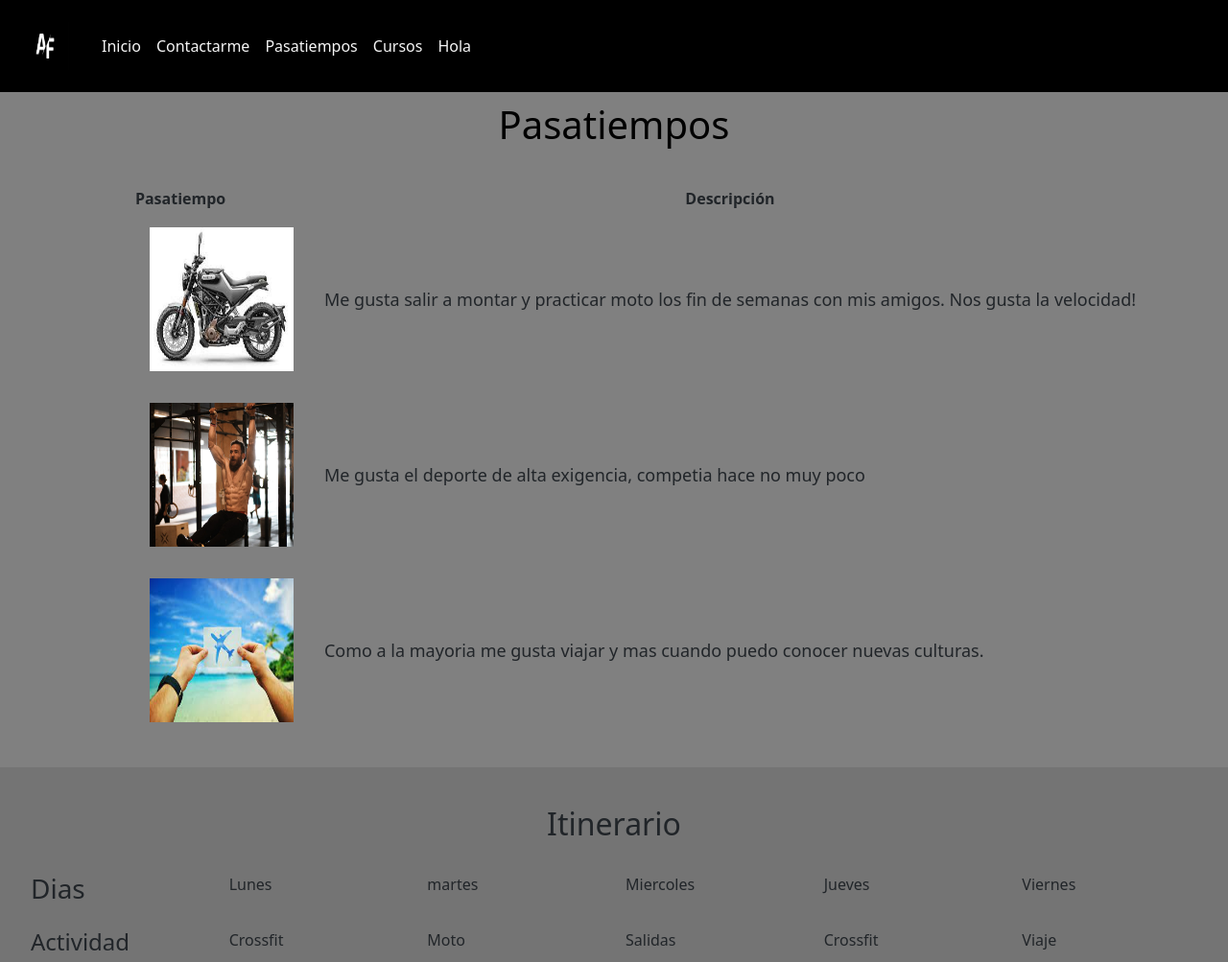
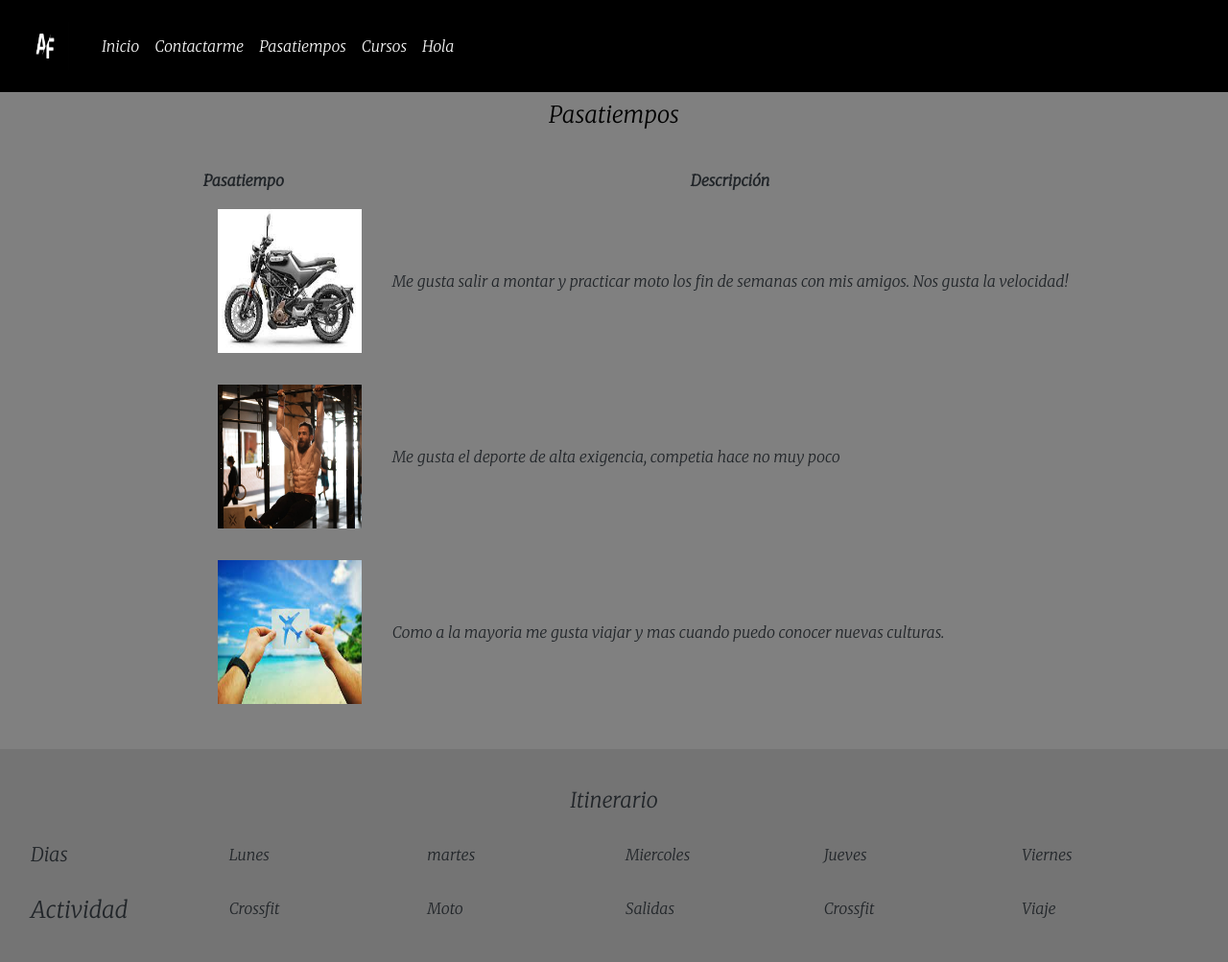
Before and after one commit to AndresFelipeAF/SASS, a website: page pages/pasatiempos.html in a window 1280 px wide. Shown: the top 1003 px of the page at 96% size. Drawn offline with nearby package versions, Linux system fonts and the light colour scheme.

Commit message:
Entrega final

```diff
--- a/pages/pasatiempos.html
+++ b/pages/pasatiempos.html
@@ -13,6 +13,10 @@
      <meta name="viewport" content="width=device-width, initial-scale=1.0">
      <!-- link mi css -->
     <link rel="stylesheet" href="../css/main.css">
+    <!-- link letras -->
+    <link rel="preconnect" href="https://fonts.googleapis.com">
+    <link rel="preconnect" href="https://fonts.gstatic.com" crossorigin>
+    <link href="https://fonts.googleapis.com/css2?family=Merriweather:ital,wght@1,300&family=Source+Sans+Pro:ital,wght@1,200&display=swap" rel="stylesheet">
     <!-- link favicon -->
     <link rel="icon" href="../public/logo.jpg">
     <!-- titulo -->
--- a/scss/_main2.scss
+++ b/scss/_main2.scss
@@ -46,7 +46,6 @@ main {
 
         p{
             color: white;
-            font-size: small;
             text-align: center;
         }
     }
@@ -85,7 +84,6 @@ main {
         h1{
             text-align: center;
             color: black;
-            font-size: 40px;
             padding: 10px;
         }
             .table{
@@ -100,7 +98,6 @@ main {
                     p{
                         margin: 15px;
                         text-align: center;
-                        font-size: medium;
                     }
 
 
@@ -113,8 +110,9 @@ main {
     background-color: white;
     h1{
         text-align: center;
+        font-size: 40px;
         color: red;
-        font-size: 40px;
+
     }
     .wrap{
         margin: 15px;
@@ -140,7 +138,7 @@ main {
        .hola1{
 
            h1{
-            font-family:'Merriweather',sans-serif ;
+
             animation-name: entrar_izquierda;
             animation-iteration-count: 1;
             animation-timing-function: ease;
--- a/scss/_mediaqueris.scss
+++ b/scss/_mediaqueris.scss
@@ -17,7 +17,6 @@ header{
         }
         a{
 
-            font-size: larger;
             margin-left: 55%;
         }
     }
@@ -67,7 +66,6 @@ main{
         }
         p{
             text-align: justify;
-            font-size: large;
         }
     }
 }
--- a/scss/main.scss
+++ b/scss/main.scss
@@ -5,6 +5,9 @@
 @import"animaciones";
 @import"mediaqueris.scss";
 @import"maps.scss";
+// Variables
+$font:16px;
+// acomodar todas las letras con operaciones y colocar fuentes, link en html y en scss
 
 
 
@@ -12,11 +15,26 @@
 body{
     margin: 0;
     padding: 0;
+    font-family:'Merriweather',sans-serif ;
+}
+h1{
+    font-size: $font + 8;
+}
+h2{
+    font-size: $font + 6;
+}
+h3{
+    font-size: $font + 4;
+
+}
+p{
+    font-size: $font;
 }
 ::-webkit-scrollbar{
     display:none;
 }
 a{
+    font: $font + 4;
     text-decoration: none;
 }
 
```
Also changed, not shown: index.html (+4 -0 lines), pages/contactarme.html (+4 -0 lines), pages/cursos.html (+4 -0 lines), css/main.css.
